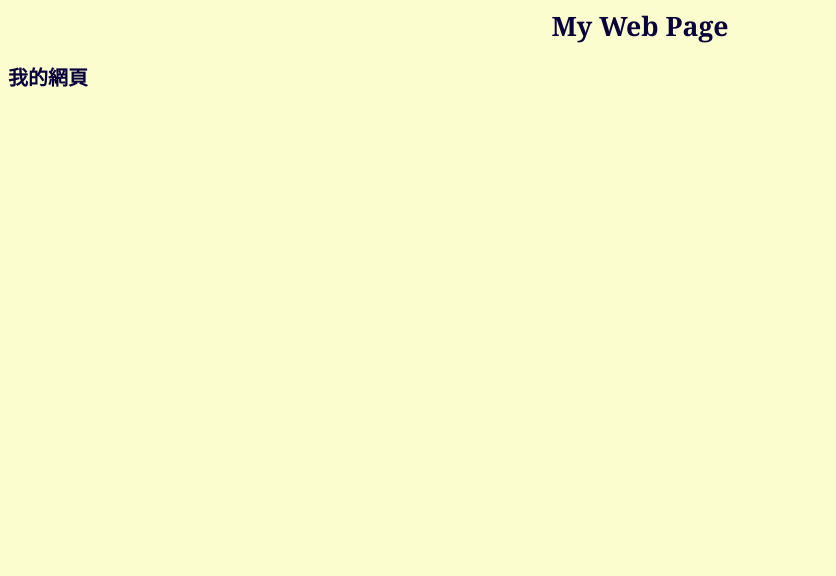
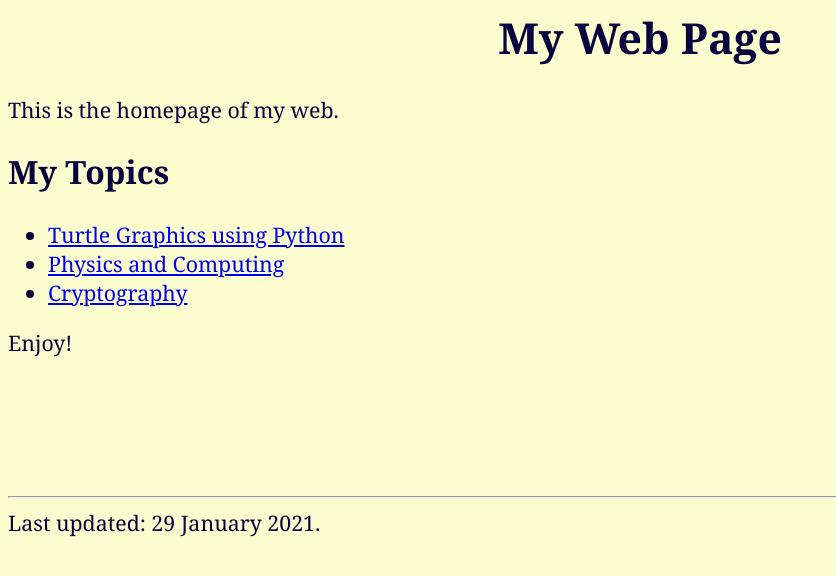
Before and after one commit to jhlchan/jhlchan.github.io, a plain HTML site: page index.html in a window 1280 px wide. Shown: the whole page, without its empty margins (0-836 px from the left). Drawn offline with Linux system fonts and the light colour scheme.

Commit message:
Revise homepage for topics.

```diff
--- a/index.html
+++ b/index.html
@@ -1,6 +1,6 @@
 <html>
 <head>
-<!-- for unicode, e.g. embedding Chinese -->
+<!-- use unicode, e.g. embedding non-English characters -->
 <meta http-equiv="Content-Type" content="text/html;charset=UTF-8"/>
 <title>Home</title>
 <style type="text/css">
@@ -10,12 +10,34 @@ h1 {
 body {
     background: #FBFDCF;  /* background color */
     color: #09033D;       /* text color */
-    font: 10pt Georgia;   /* text font */
+    font: 16pt Georgia;   /* text font */
 }
 </style>
 <head>
 <body>
 <h1>My Web Page</h1>
-<h2>我的網頁</h2>
+
+This is the homepage of my web.
+
+<h2>My Topics</h2>
+<ul>
+<li><a href="turtle/python.html">Turtle Graphics using Python</a></li>
+<li><a href="science/physics.html">Physics and Computing</a></li>
+<li><a href="crypto/index.html">Cryptography</a></li>
+</ul>
+Enjoy!
+
+<!-- a block of blank lines -->
+<pre>
+
+
+
+
+</pre>
+<!--  <pre> tag is pre-formatted text, display as it is. -->
+
+<hr>
+Last updated: 29 January 2021.
+<!-- https://jhlchan.github.io/index.html -->
 </body>
 </html>
```
